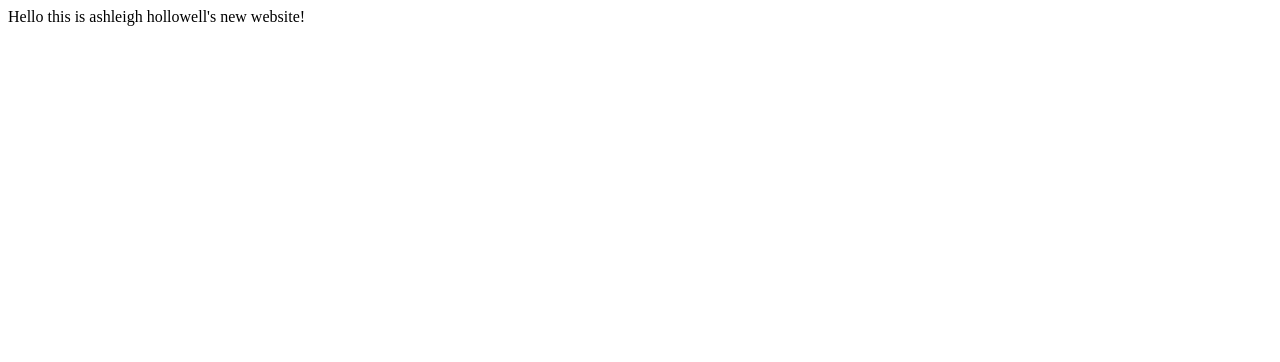
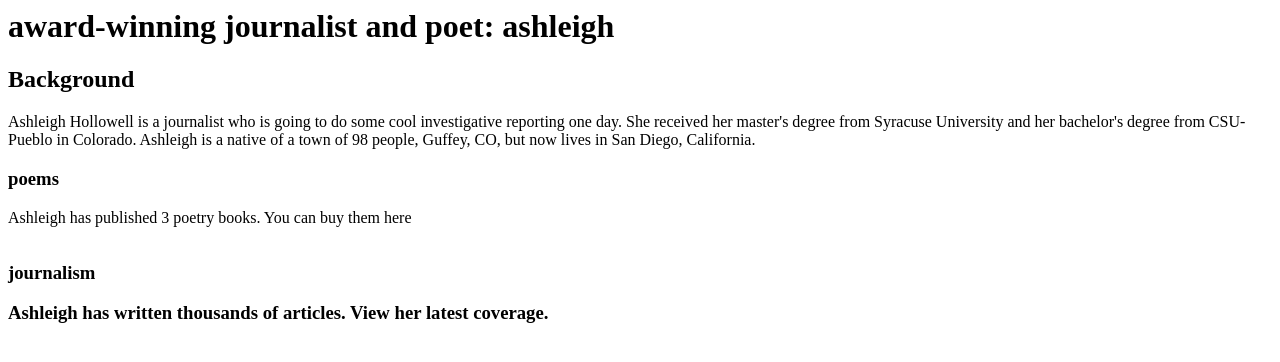
Before and after one commit to ashleighhollowell/ashleighhollowell.github.io, a plain HTML site: page index.html in a window 1280 px wide. Drawn offline with Linux system fonts and the light colour scheme.

Commit message:
Update index.html

```diff
--- a/index.html
+++ b/index.html
@@ -1 +1,32 @@
-Hello this is ashleigh hollowell's new website!
+<html>
+
+  <head>
+
+    <title>Hello World!</title>
+
+    <link rel="stylesheet" href="/style.css" />
+
+  </head>
+  <h1>
+award-winning journalist and poet: ashleigh
+  </h1>
+  <h2>
+    Background
+  </h2>
+  <body> Ashleigh Hollowell is a journalist who is going to do some cool investigative reporting one day. She received her master's degree from Syracuse University and her bachelor's degree from CSU-Pueblo in Colorado. Ashleigh is a native of a town of 98 people, Guffey, CO, but now lives in San Diego, California.
+    <h3>
+      poems
+    </h3>
+    <p>
+      Ashleigh has published 3 poetry books. You can buy them here
+    </p>
+  <img https://littlefreelibrary.org/wp-content/uploads/2022/07/book-spines-1.jpg/>
+
+    <h3> journalism
+      <p>Ashleigh has written thousands of articles. View her latest coverage.
+      </p>
+    </h3>
+
+  </body>
+
+</html>
```
